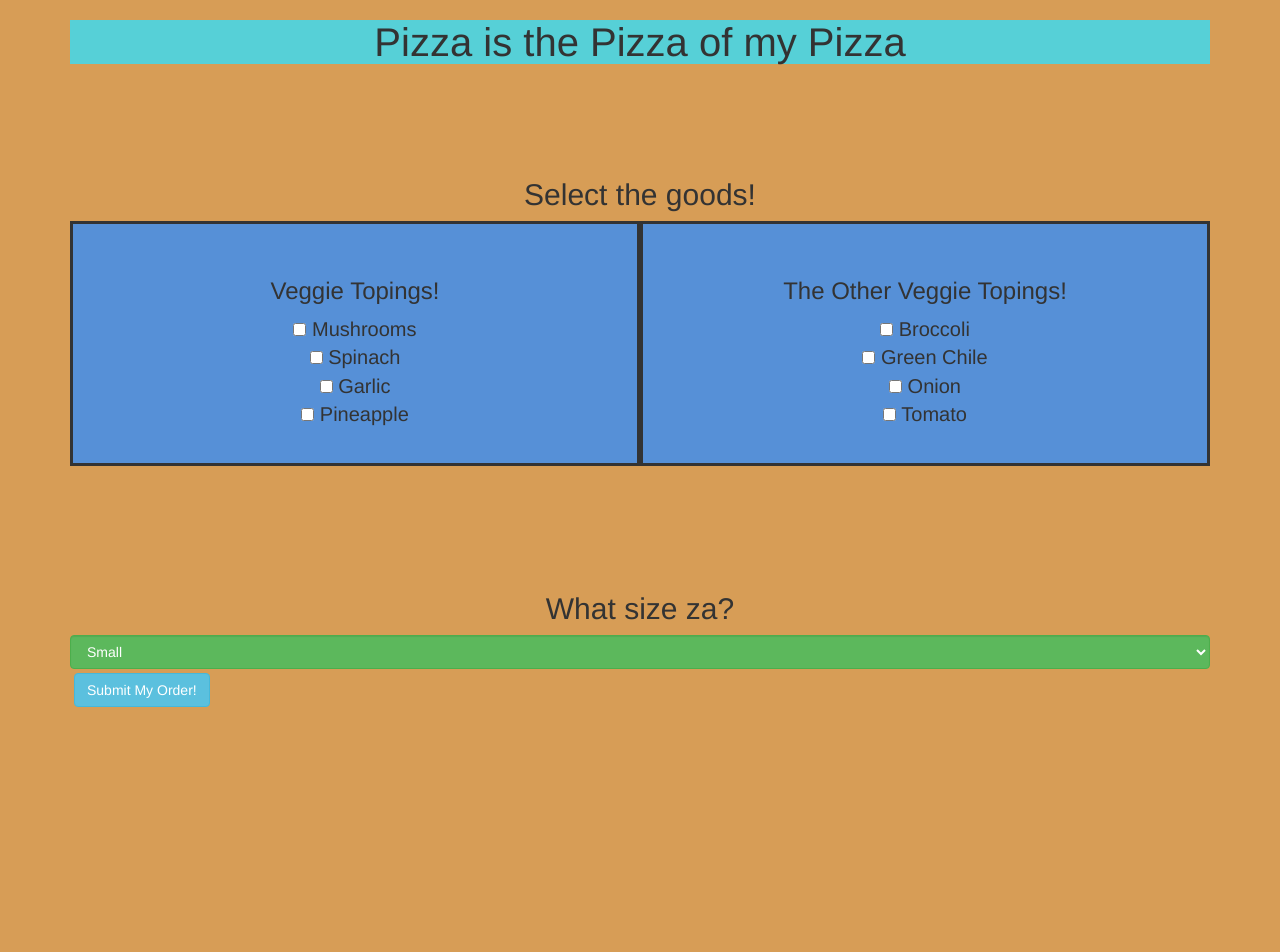
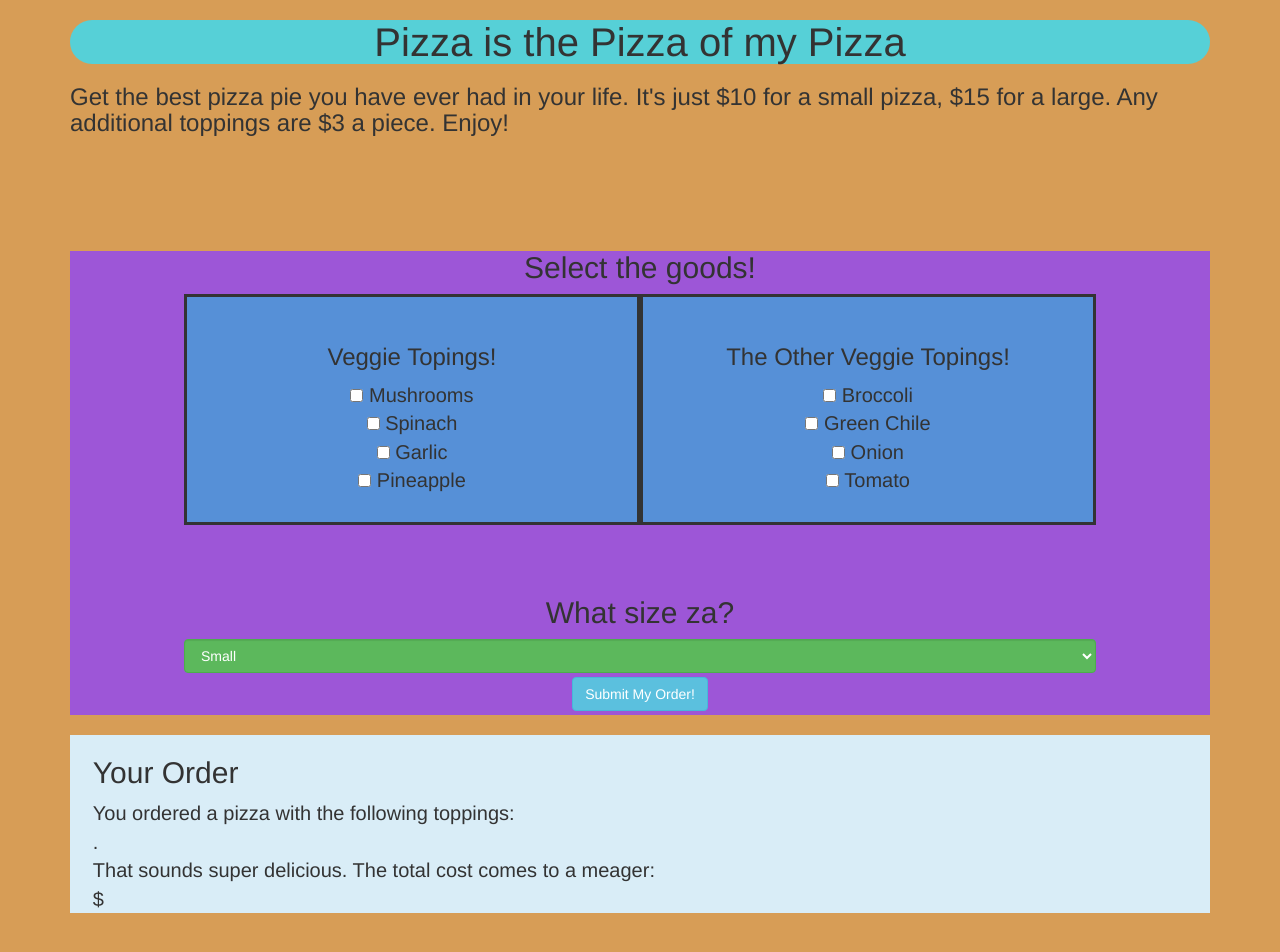
Before and after one commit to JPForman/pizzaPlace, a plain HTML site: page index.html in a window 1280 px wide. Before the commit the page ends 800 px from the top, so only its background shows below. Drawn offline with Linux system fonts and the light colour scheme.

Commit message:
add fancy styles and padding for readability

```diff
--- a/css/styles.css
+++ b/css/styles.css
@@ -2,6 +2,10 @@ body {
   background-color: #D79D56;
 }
 
+.outputMessage {
+  font-size: 20px;
+
+}
 .column {
   float: left;
   width: 50%;
@@ -12,17 +16,24 @@ body {
 }
 .topping {
   font-size: 20px;
+  margin-top: 5px;
+  text-align: center;
+  background-color: #9D56D7;
+  /* padding-top: 1px; */
+  padding-left: 10%;
+  padding-right: 10%;
   margin-top: 10%;
 }
 .topCard {
   background-color: #56D0D7;
+  border-radius: 25px;
 }
 .topTitle {
   font-size: 40px;
   text-align: center;
   background-color:
 }
-.title {
+.toppingTitle {
   text-align: center;
   font-size: 30px;
 }
@@ -37,7 +48,10 @@ body {
 }
 
 .orderOutput {
-  display: none;
+  /* display: none; */
+  padding-left: 2%;
+  padding-right: 2%;
+  padding-top: 1px;
 }
 
 #jf {
--- a/index.html
+++ b/index.html
@@ -14,10 +14,11 @@
       <h1 class="topTitle">Pizza is the Pizza of my Pizza</h1>
     </div>
 
+    <h3>Get the best pizza pie you have ever had in your life. It's just $10 for a small pizza, $15 for a large. Any additional toppings are $3 a piece. Enjoy!</h3>
+
     <form id="orderForm">
-
       <div class="topping">
-        <h2 class="title">Select the goods!</h2>
+        <h2 class="toppingTitle">Select the goods!</h2>
 
         <div class="column">
           <h3>Veggie Topings!</h3>
@@ -51,11 +52,13 @@
 
   <div class="card bg-info orderOutput">
     <h2>Your Order</h2>
-    You ordered a <span id="sizeOutput"></span> pizza with the following toppings:<br>
-    <h3>cheese, marinara sauce, <span id="toppingsOutput"></span>.<br></h3>
-    That sounds super delicious.
-    The total cost comes to a meager: <br>
-    $<span id="costOutput"></span>
+    <div class="outputMessage">
+      <p>You ordered a <span class="returnOrder"id="sizeOutput"></span> pizza with the following toppings:<br>
+      <span class="returnOrder"id="toppingsOutput"></span>.<br>
+      That sounds super delicious.
+      The total cost comes to a meager: <br>
+      $<span class="returnOrder" id="costOutput"></span></p>
+      </div>
 
   </div>
 </div>
--- a/js/scripts.js
+++ b/js/scripts.js
@@ -47,8 +47,7 @@ $(document).ready(function() {
     console.log(pizzaPie.toppings);
     var toppingString = (pizzaPie.toppings).join(", ");
     console.log(toppingString);
-    $("#toppingsOutput").text(toppingString);
-    // $("#toppingsOutput").text(pizzaPie.toppings);
+    $("#toppingsOutput").text(topping);
     $("#costOutput").text(pizzaPie.price);
 
   })
```
